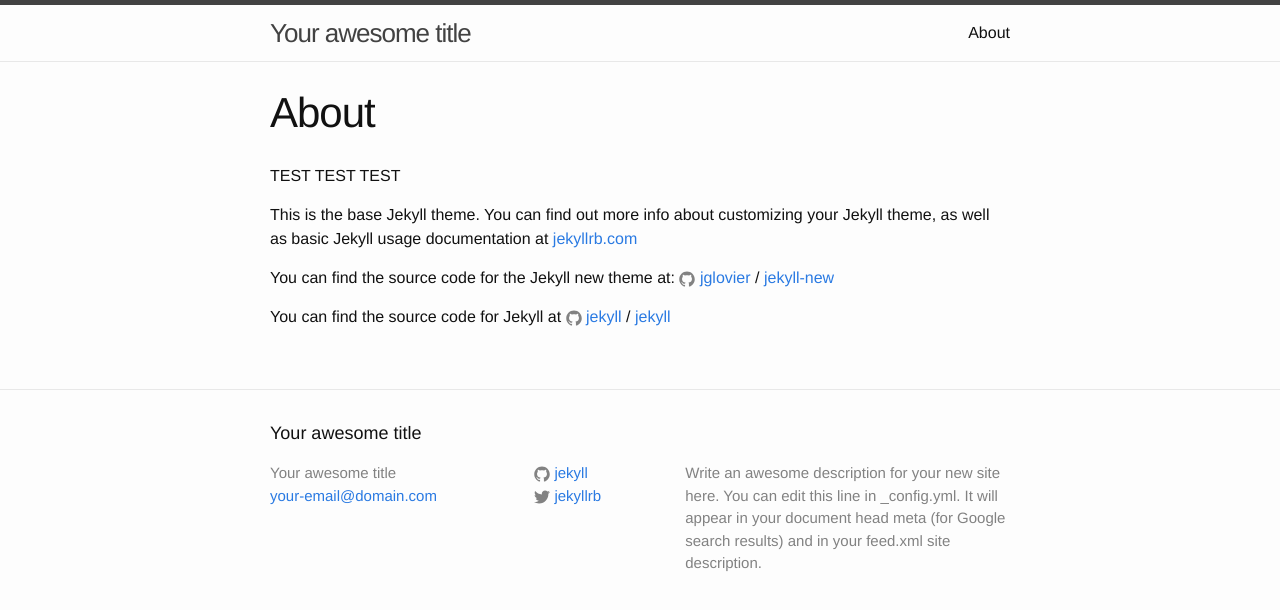
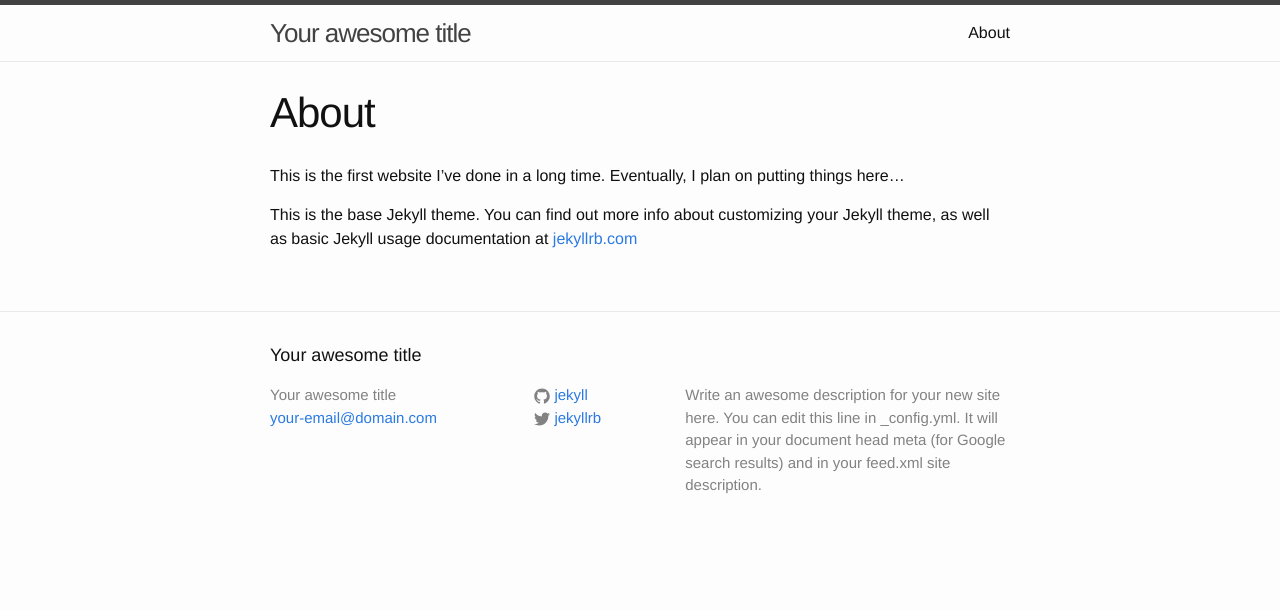
Before and after one commit to themarchive/themarchive.github.io, a Jekyll site: the page built from about.md, in a window 1280 px wide. Shown: the top 610 px of the page. Built offline with Jekyll 4.4.1, drawn with Linux system fonts in a browser that asks for light colours.

Commit message:
Update about.md

```diff
--- a/about.md
+++ b/about.md
@@ -3,15 +3,7 @@ layout: page
 title: About
 permalink: /about/
 ---
+This is the first website I've done in a long time. Eventually, I plan on putting things here...
 
-TEST TEST TEST
 
 This is the base Jekyll theme. You can find out more info about customizing your Jekyll theme, as well as basic Jekyll usage documentation at [jekyllrb.com](http://jekyllrb.com/)
-
-You can find the source code for the Jekyll new theme at:
-{% include icon-github.html username="jglovier" %} /
-[jekyll-new](https://github.com/jglovier/jekyll-new)
-
-You can find the source code for Jekyll at
-{% include icon-github.html username="jekyll" %} /
-[jekyll](https://github.com/jekyll/jekyll)
```
